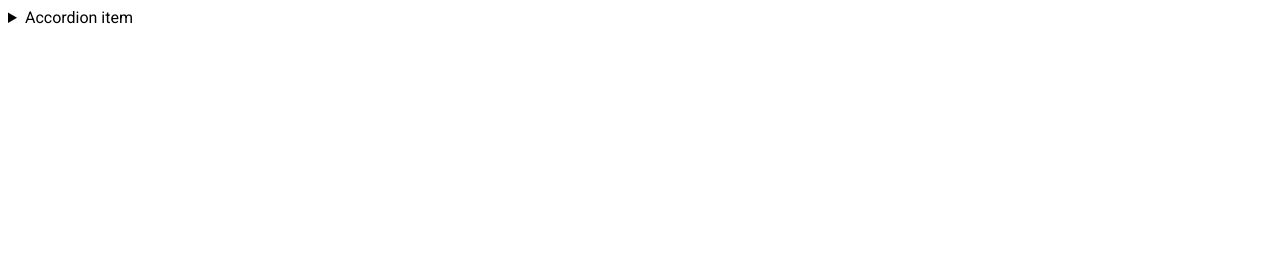
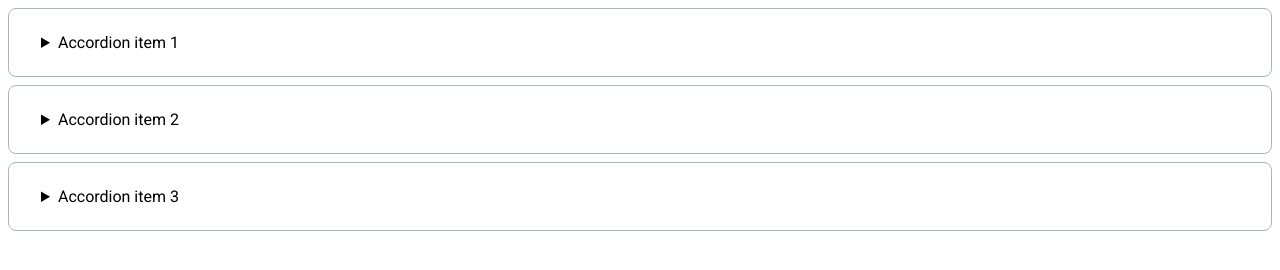
Before and after one commit to js-tasks-ru/htmlcss-20220210_abdirazakyersin, a website: page 03-lection1/02-accordion/index.html in a window 1280 px wide. Drawn offline with Linux system fonts and the light colour scheme.

Commit message:
03-02-accordion

```diff
--- a/03-lection1/02-accordion/accordion.css
+++ b/03-lection1/02-accordion/accordion.css
@@ -1 +1,10 @@
 /* Стилизация аккордеона */
+.accordion {
+    padding: 24px 32px;
+    border: 1px solid var(--grey-3);
+    border-radius: 8px;
+    margin-bottom: 8px;
+}
+.accordion:last-child {
+    margin-bottom: 0;
+}
--- a/03-lection1/02-accordion/index.html
+++ b/03-lection1/02-accordion/index.html
@@ -6,13 +6,32 @@
         <link rel="stylesheet" href="./accordion.css">
     </head>
     <body>
-        <details>
-            <summary>
-                Accordion item
+    <main>
+        <details class="accordion accordion__summary">
+            <summary class="accordion__summary">
+                Accordion item 1
             </summary>
             <p>
                 Hidden content
             </p>
         </details>
+        <details class="accordion">
+            <summary class="accordion__summary">
+                Accordion item 2
+            </summary>
+            <p>
+                Hidden content
+            </p>
+        </details>
+        <details class="accordion">
+            <summary class="accordion__summary">
+                Accordion item 3
+            </summary>
+            <p>
+                Hidden content
+            </p>
+        </details>
+    </main>
+
     </body>
 </html>
```
